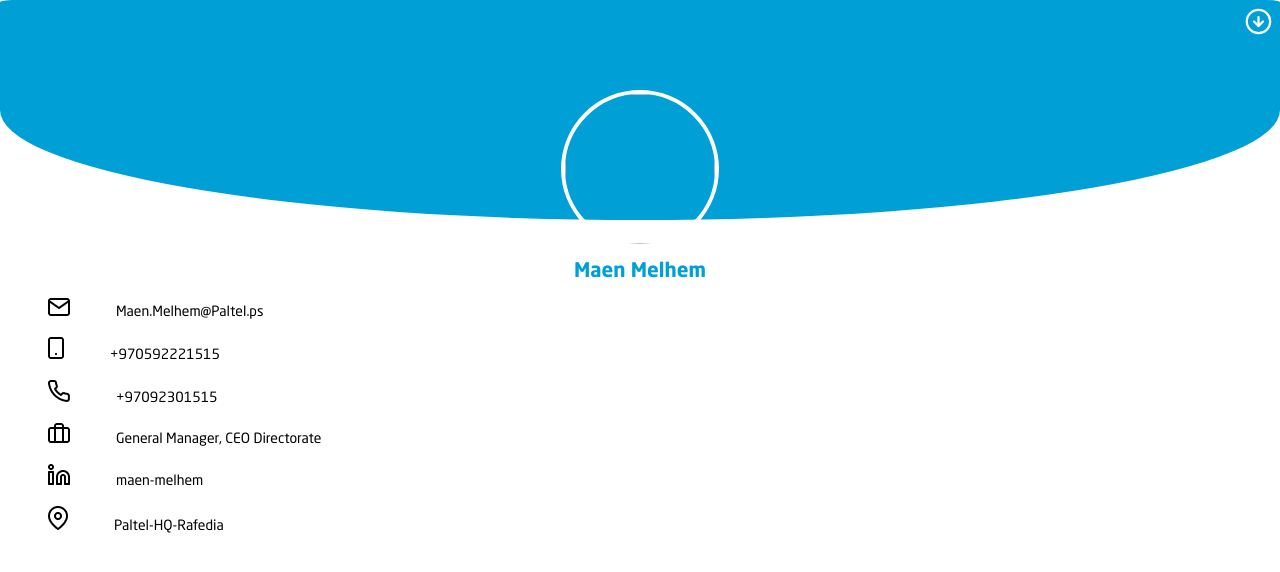
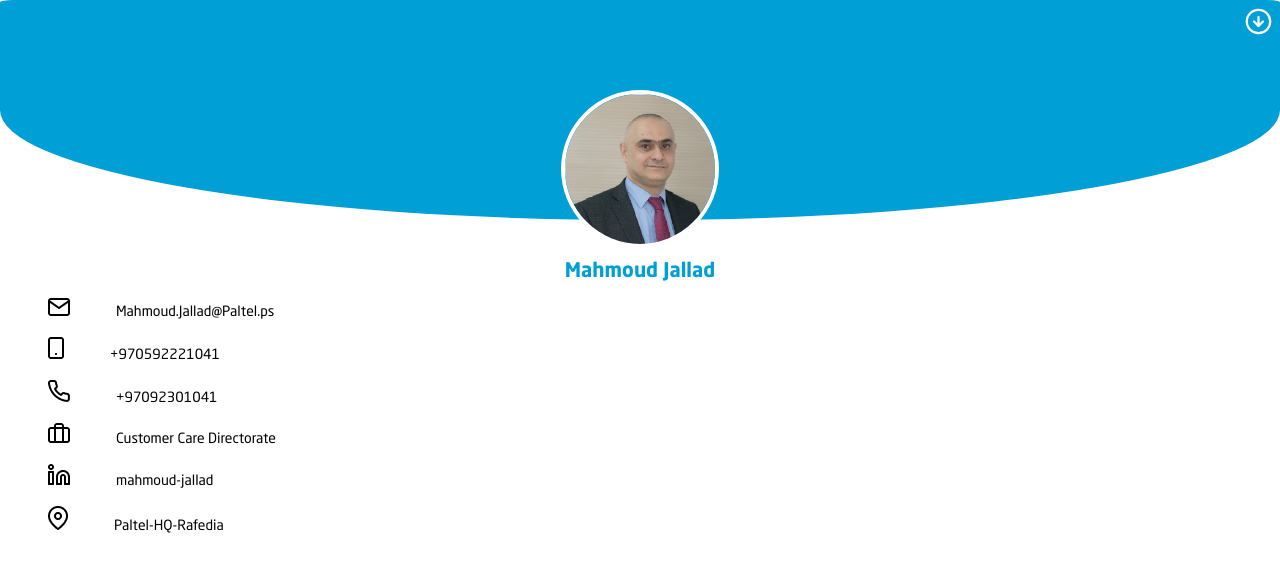
Before and after one commit to Sondos-Hijab/businessCard7, a plain HTML site: page index.html in a window 1280 px wide. Drawn offline with nearby package versions, Linux system fonts and the light colour scheme.

Commit message:
Update index.html

```diff
--- a/index.html
+++ b/index.html
@@ -11,37 +11,37 @@
   <body>
       <div class="b-card">
           <div class="header">
-              <img class="person_photo" src="Maen.jpeg">
+              <img class="person_photo" src="Mahmod.jpeg">
           </div>
 
-          <a href="vcard (7).vcf"><input class="download1" type="image" src="download1.svg"  ></a>
+          <a href="vcardMahmod.vcf"><input class="download1" type="image" src="download1.svg"  ></a>
           <div class="body">
-            <h3 id="fln">Maen Melhem</h3>
+            <h3 id="fln">Mahmoud Jallad</h3>
               <ul>
                   <li>
                       <img src="email.png" >
-                      <span id="email">Maen.Melhem@Paltel.ps</span>
+                      <span id="email">Mahmoud.Jallad@Paltel.ps</span>
                   </li>
                   <li>
                     <img src="mobile.png">
-                    <span id="mobile">+970592221515</span>
+                    <span id="mobile">+970592221041</span>
 
                 </li>
                 <li>
                   <img src="phone.png">
-                    <span id="phone">+97092301515</span>
+                    <span id="phone">+97092301041</span>
 
                 </li>
 
                 <li>
                   <img src="job.png">
-                  <span id="jobTitle">General Manager, CEO Directorate</span>
+                  <span id="jobTitle">Customer Care Directorate</span>
 
                 </li>
 
                 <li>
                   <img src="linkedIn.png">
-                    <span id="linkedin">maen-melhem</span>
+                    <span id="linkedin">mahmoud-jallad</span>
 
                 </li>
                 <li>
```
